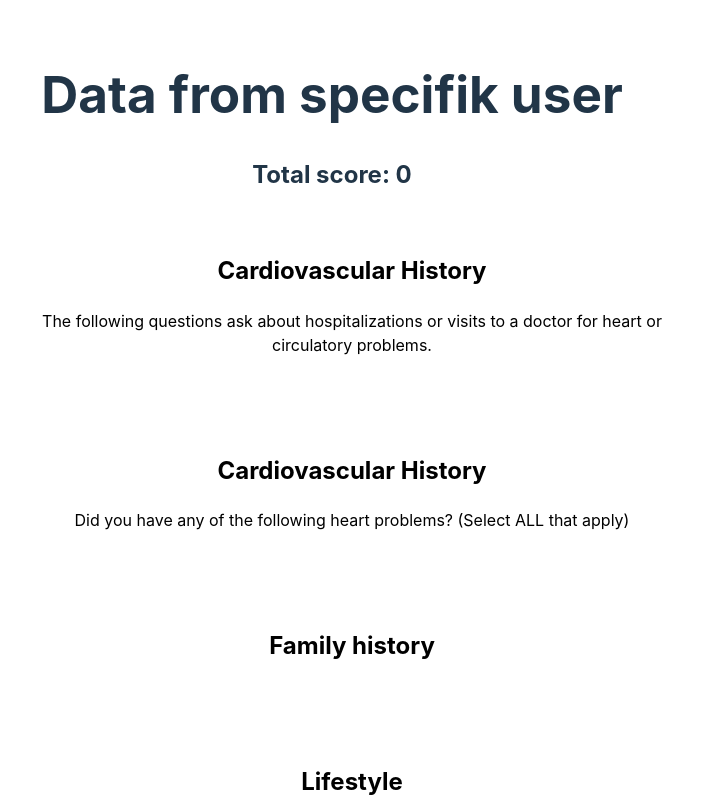
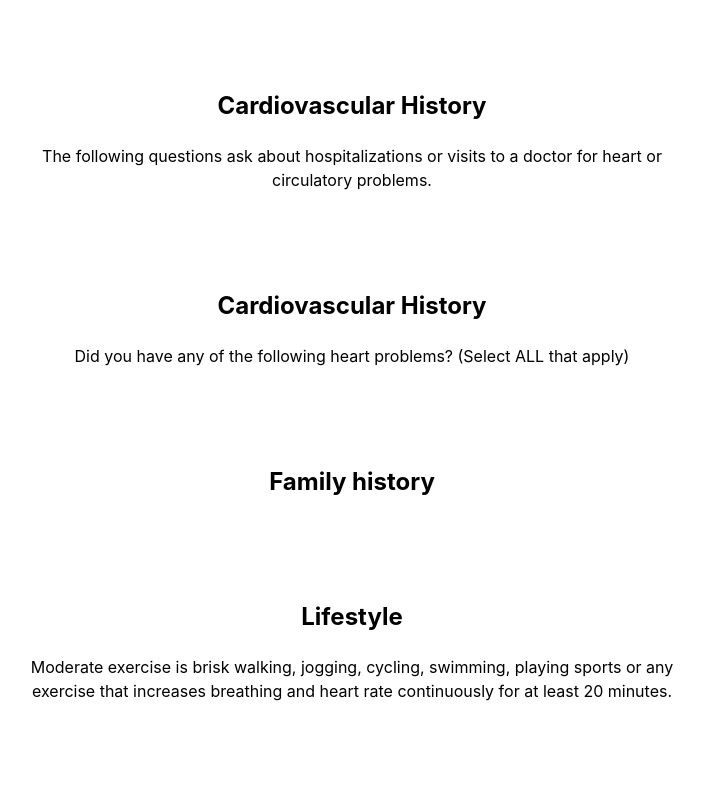
Before and after one commit to oscarkannerstedt/nightingale-heart-disease-survey, a React (Vite) app in the folder frontend/: page / in a window 1280 px wide. Shown: the top 800 px of the page, without its empty margins (308-1011 px from the left). Built offline with nearby package versions, Linux system fonts and the light colour scheme.

Commit message:
Commented out unneccessary code

```diff
--- a/frontend/src/App.tsx
+++ b/frontend/src/App.tsx
@@ -1,6 +1,6 @@
 import "./App.css";
 import { DisplayData } from "./components/DisplayData";
-import DataFetcher from "./services/DataFetcher";
+// import DataFetcher from "./services/DataFetcher";
 
 function App() {
   return (
--- a/frontend/src/components/DisplayData.tsx
+++ b/frontend/src/components/DisplayData.tsx
@@ -1,7 +1,7 @@
 import React from "react";
 import { questions } from "../qna/qustions";
 import { SurveyAnswer } from "../types/surveyAnswer";
-import { calculateTotalScore } from "../utils/calculateTotalScore";
+// import { calculateTotalScore } from "../utils/calculateTotalScore";
 
 interface DisplayDataProps {
   data: SurveyAnswer[];
@@ -10,12 +10,12 @@ interface DisplayDataProps {
 export const DisplayData: React.FC<DisplayDataProps> = ({ data = [] }) => {
   console.log("Data: ", data);
 
-  const { filteredData, totalScore } = calculateTotalScore(data);
+  // const { filteredData, totalScore } = calculateTotalScore(data);
 
   return (
     <div>
-      <h1>Data from specifik user</h1>
-      <h2>Total score: {totalScore}</h2>
+      {/* <h1>Data from specifik user</h1> */}
+      {/* <h2>Total score: {totalScore}</h2> */}
       <ul className="cards">
         {questions.length > 0 ? (
           questions.map((question) => (
@@ -29,7 +29,7 @@ export const DisplayData: React.FC<DisplayDataProps> = ({ data = [] }) => {
         )}
       </ul>
 
-      <ul>
+      {/* <ul>
         {filteredData.length > 0 ? (
           filteredData.map((item, index) => (
             <li key={index}>
@@ -41,7 +41,7 @@ export const DisplayData: React.FC<DisplayDataProps> = ({ data = [] }) => {
         ) : (
           <li>No data available</li>
         )}
-      </ul>
+      </ul> */}
     </div>
   );
 };
```
